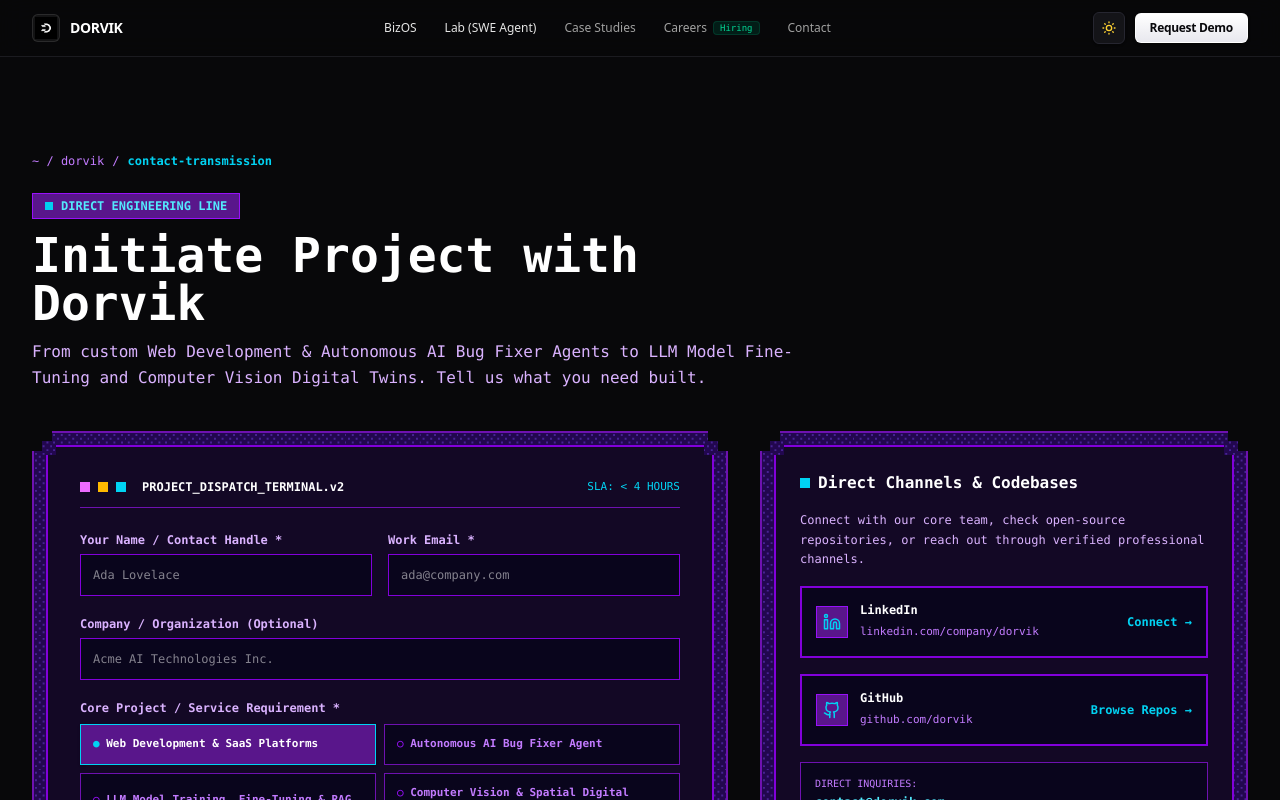
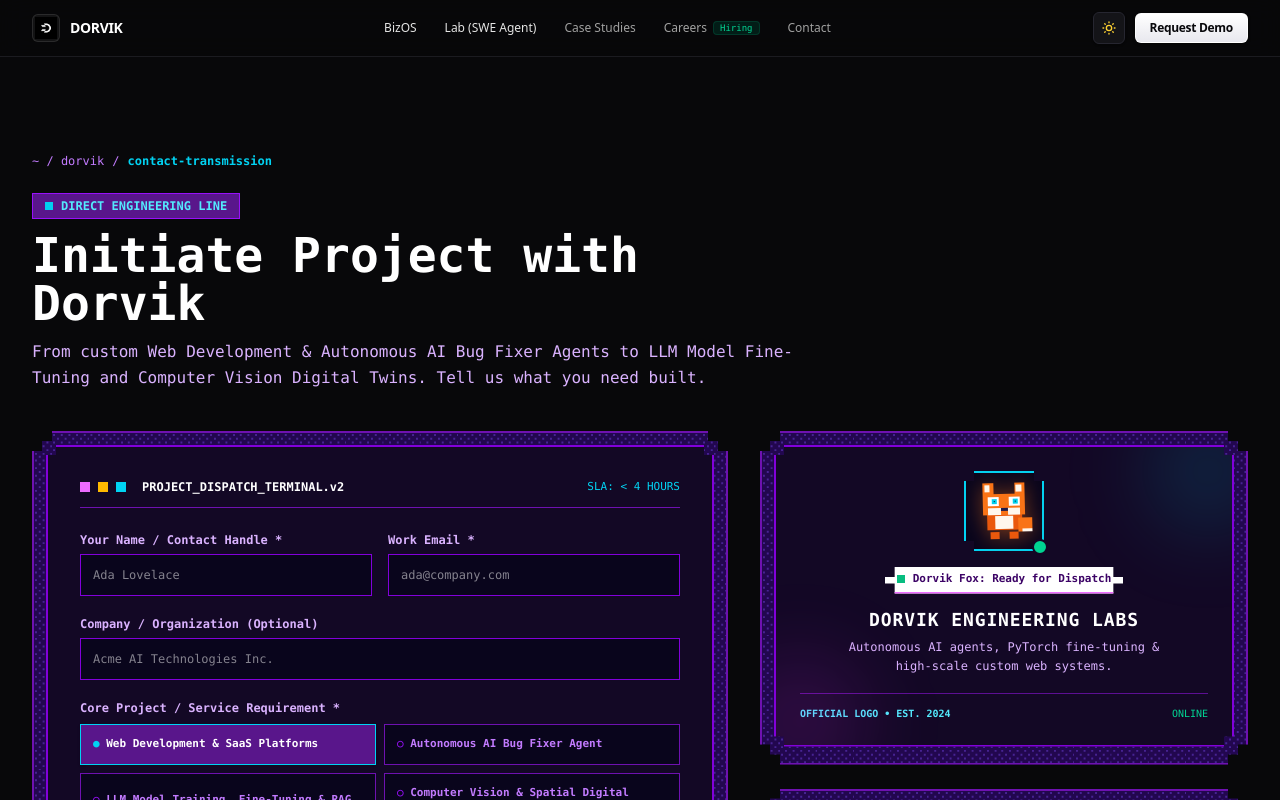
Before and after one commit to seaman7/dorvik, a Next.js app: page /contact in a window 1280 px wide. Shown: the top 800 px of the page. Built offline with nearby package versions, Linux system fonts and the light colour scheme.

Commit message:
Add Visual Dorvik Logo & Agent Emblem (Google Jules style) to contact information

```diff
--- a/src/app/contact/page.jsx
+++ b/src/app/contact/page.jsx
@@ -3,6 +3,7 @@
 import React, { useState, useEffect, Suspense } from "react";
 import Link from "next/link";
 import { useSearchParams } from "next/navigation";
+import { DorvikPixelFox } from "@/components/home/DorvikEditorViewport";
 
 function ContactForm() {
   const searchParams = useSearchParams();
@@ -213,6 +214,46 @@ export default function ContactPage() {
 
         {/* Channels & Operational Info */}
         <div className="lg:col-span-5 space-y-6">
+          {/* Visual Dorvik Logo & Agent Emblem (Google Jules Style) */}
+          <div className="pattern-square-light p-3 pb-4 rounded-pixel-lg bg-[#22074f] border-2 border-purple-800 shadow-xl">
+            <div className="bg-[#130825] p-6 rounded-pixel-sm border-2 border-purple-700 flex flex-col items-center text-center relative overflow-hidden">
+              {/* Retro-modern ambient glow */}
+              <div className="absolute -top-10 -right-10 w-32 h-32 bg-cyan-500/15 rounded-full blur-2xl pointer-events-none" />
+              <div className="absolute -bottom-10 -left-10 w-32 h-32 bg-fuchsia-500/15 rounded-full blur-2xl pointer-events-none" />
+
+              {/* Jules-Style Mascot Avatar Frame */}
+              <div className="relative mb-4 group">
+                <div className="w-20 h-20 bg-[#09051c] border-2 border-cyan-400 rounded-pixel-sm flex items-center justify-center shadow-[0_0_24px_rgba(0,210,239,0.4)] relative z-10 transition-transform group-hover:scale-105">
+                  <div className="w-14 h-14 animate-agent-idle">
+                    <DorvikPixelFox className="w-full h-full" />
+                  </div>
+                </div>
+                {/* Live Status Pulse */}
+                <span className="absolute -bottom-1 -right-1 w-4 h-4 rounded-full bg-emerald-400 border-2 border-[#130825] flex items-center justify-center z-20">
+                  <span className="w-2 h-2 rounded-full bg-white animate-ping" />
+                </span>
+              </div>
+
+              {/* Jules Style Thought / Dispatch Bubble */}
+              <div className="px-3 py-1 bg-white text-purple-950 text-[11px] font-mono font-black rounded-pixel-sm shadow-lg border-b-2 border-fuchsia-400 mb-3 flex items-center gap-2">
+                <span className="w-2 h-2 bg-emerald-500 inline-block animate-pulse" />
+                <span>Dorvik Fox: Ready for Dispatch</span>
+              </div>
+
+              <h3 className="text-white text-base md:text-lg font-black tracking-wider uppercase font-mono">
+                DORVIK ENGINEERING LABS
+              </h3>
+              <p className="text-purple-300 text-xs mt-1 max-w-xs leading-relaxed font-mono">
+                Autonomous AI agents, PyTorch fine-tuning &amp; high-scale custom web systems.
+              </p>
+
+              <div className="mt-4 pt-3 border-t border-purple-800/80 w-full flex items-center justify-between text-[10px] font-mono text-cyan-300">
+                <span className="font-bold">OFFICIAL LOGO &bull; EST. 2024</span>
+                <span className="text-emerald-400">ONLINE</span>
+              </div>
+            </div>
+          </div>
+
           <div className="pattern-square-light p-3 pb-4 rounded-pixel-lg bg-[#22074f] border-2 border-purple-800 shadow-xl">
             <div className="bg-[#130825] p-6 rounded-pixel-sm border-2 border-purple-700 space-y-4">
               <h2 className="text-white font-black text-base flex items-center gap-2">
```
